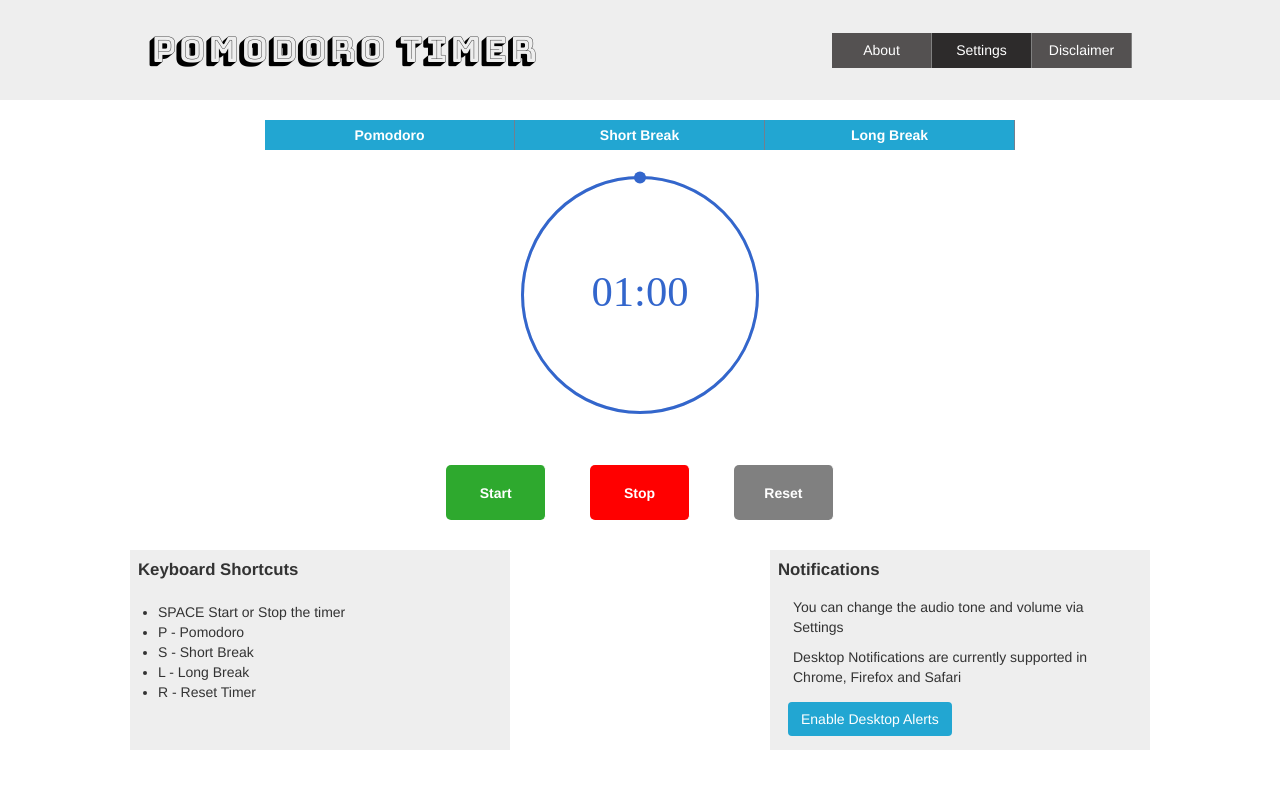
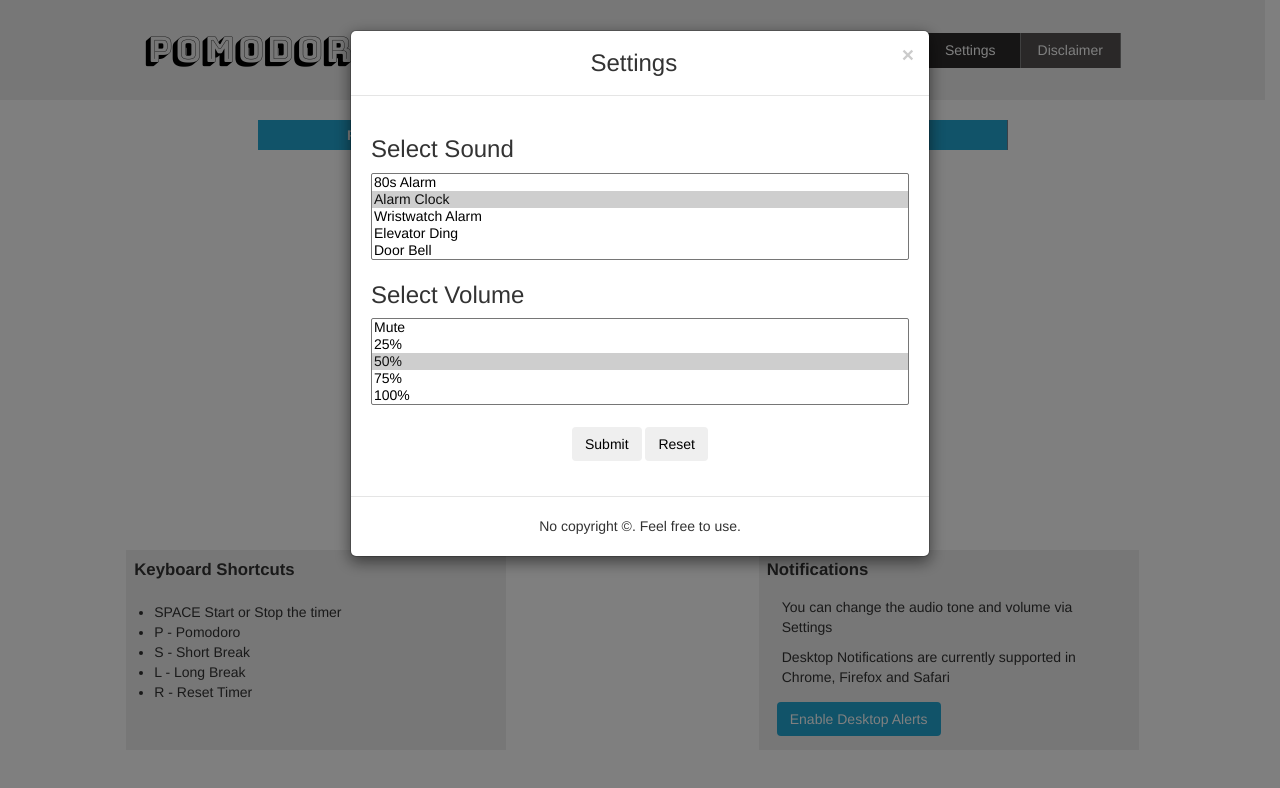
Before and after one commit to kunalgupta05/Pomodoro_Timer, a website: page index.html in a window 1280 px wide. Both pictures are taken after a click on the button "Settings". Drawn offline with Linux system fonts and the light colour scheme.

Commit message:
Added sound settings modal alongwith some styles

```diff
--- a/index.html
+++ b/index.html
@@ -16,7 +16,7 @@
 		</div>
 		<div class="app__info__buttons">
 			<button type="button" id="aboutButton">About</button>
-			<button type="button">Settings</button>
+			<button type="button" id="settingsButton">Settings</button>
 			<button type="button">Disclaimer</button>
 		</div>
 	</header>
@@ -40,7 +40,7 @@
 			<div id="keyboard__shortcuts__heading">Keyboard Shortcuts</div>
 			<div class="shortcuts-list">
 				<ul>
-					<li>SPACE   Start or Stop the timer</li>
+					<li>SPACE Start or Stop the timer</li>
 					<li>P - Pomodoro</li>
 					<li>S - Short Break</li>
 					<li>L - Long Break</li>
@@ -59,7 +59,6 @@
 			</div>
 		</div>
 	</div>
-
 	<!-- Modals -->
 	<!--Modal for resetting timers-->
 	<div class="modal fade medium" id="resetTimerModal" role="dialog">
@@ -95,7 +94,6 @@
 			</div>
 		</div>
 	</div>
-
 	<!--Modal for displaying info about the app-->
 	<div class="modal fade" id="aboutInfoModal" role="dialog">
 		<div class="modal-dialog">
@@ -107,8 +105,8 @@
 				<div class="modal-body">
 					<div>Q What is Pomodoro Technique?</div>
 					<div>
-						A. The time management technique created by Francesco Cirillo for a more productive way to work and study.
-						For more information, <a href="http://www.pomodorotechnique.com" target="_blank">click here</a>
+						A. The time management technique created by Francesco Cirillo for a more productive way to work and study. For more information,
+						<a href="http://www.pomodorotechnique.com" target="_blank">click here</a>
 					</div>
 					<br>
 					<div>Q. Can you tell me the story without having to visit the website?</div>
@@ -135,6 +133,44 @@
 			</div>
 		</div>
 	</div>
+	<!-- Modal for changing alarm/volume settings-->
+	<div class="modal fade" id="settingsModal" role="dialog">
+		<div class="modal-dialog">
+			<div class="modal-content">
+				<div class="modal-header">
+					<button type="button" class="btn close btn-lg" data-dismiss="modal">&times;</button>
+					<h3 class="modal-title text-center">Settings</h3>
+				</div>
+				<div class="modal-body">
+					<h3>Select Sound</h3>
+					<select id="alarmSound" size="5">
+        				<option value="80sAlarm">80s Alarm</option>
+        				<option value="alarmclock" selected>Alarm Clock</option>
+        				<option value="alarmwatch">Wristwatch Alarm</option>
+        				<option value="ding">Elevator Ding</option>
+        				<option value="doorbell">Door Bell</option>
+    				</select>
+					<br>
+					<h3>Select Volume</h3>
+					<select id="volume" size=5>
+        				<option value="0">Mute</option>
+        				<option value="0.25">25%</option>
+        				<option value="0.5" selected>50%</option>
+        				<option value="0.75">75%</option>
+        				<option value="1.0">100%</option>
+    				</select>
+					<div class="text-center">
+						<br>
+						<button id="submitSettings" class="btn">Submit</button>
+						<button id="resetSettings" class="btn">Reset</button>
+					</div>
+				</div>
+				<div class="modal-footer">
+					<div class="text-center">No copyright &copy. Feel free to use.</div>
+				</div>
+			</div>
+		</div>
+	</div>
 	<!-- /Modals -->
 	<!--Scripts-->
 	<script src="js/jquery-2.1.4.min.js	"></script>
--- a/js/app.js
+++ b/js/app.js
@@ -27,6 +27,7 @@ var incrementShortBreak = document.getElementById('Reset__shortBreak__Timer__inc
 var decrementLongBreak = document.getElementById('Reset__longBreak__Timer__decrement');
 var incrementLongBreak = document.getElementById('Reset__longBreak__Timer__increment');
 var aboutButton=document.getElementById('aboutButton');
+var settingsButton=document.getElementById('settingsButton');
 
 
 // EventListeners
@@ -44,6 +45,7 @@ incrementShortBreak.addEventListener('click', incrementShortBreakTimer, false);
 decrementLongBreak.addEventListener('click', decrementLongBreakTimer, false);
 incrementLongBreak.addEventListener('click', incrementLongBreakTimer, false);
 aboutButton.addEventListener('click',showAppInfo,false);
+settingsButton.addEventListener('click',showSettings,false);
 
 
 function keyboardInputHandler(event){
@@ -250,3 +252,8 @@ function showAppInfo(){
     stopTimer();
     $('#aboutInfoModal').modal('show');
 }
+
+function showSettings(){
+    stopTimer();
+    $('#settingsModal').modal('show');
+}
--- a/scss/styles.scss
+++ b/scss/styles.scss
@@ -121,3 +121,11 @@ header {
         }
     }
 }
+
+#settingsModal{
+    .modal-body{
+        select{
+            width: 100%;
+        }
+    }
+}
```
Also changed, not shown: css/styles.css.
